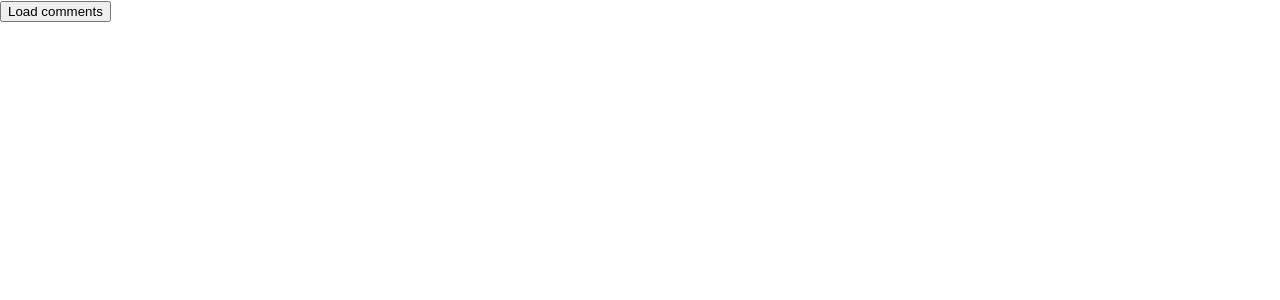
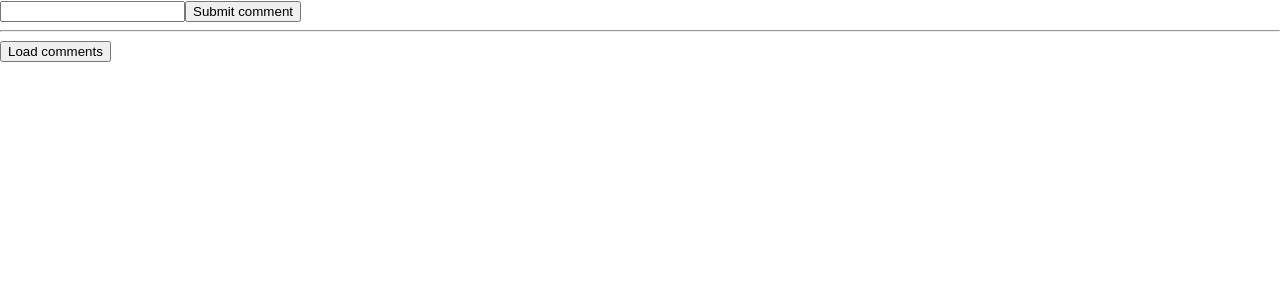
Before and after one commit to dkmqflx/nextjs-tutorial-study, a Next.js app: page /comments in a window 1280 px wide. Shown: the top 300 px of the page. Built offline with nearby package versions, Linux system fonts and the light colour scheme.

Commit message:
43. API Post Request

```diff
--- a/pages/api/comments/index.js
+++ b/pages/api/comments/index.js
@@ -1,5 +1,15 @@
 import { comments } from '../../../data/comments';
 
 export default function handler(req, res) {
-  res.status(200).json(comments);
+  if (req.method === 'GET') {
+    res.status(200).json(comments);
+  } else if (req.method === 'POST') {
+    const comment = req.body.comment;
+    const newComment = {
+      id: Date.now(),
+      text: comment,
+    };
+    comments.push(newComment);
+    res.status(201).json(newComment);
+  }
 }
--- a/pages/comments/index.js
+++ b/pages/comments/index.js
@@ -1,6 +1,7 @@
 import { useState } from 'react';
 function CommentsPage() {
   const [comments, setComments] = useState([]);
+  const [comment, setComment] = useState('');
 
   const fetchComments = async () => {
     const response = await fetch('/api/comments');
@@ -8,8 +9,25 @@
     setComments(data);
   };
 
+  const submitComment = async () => {
+    const response = await fetch('/api/comments', {
+      method: 'POST',
+      body: JSON.stringify({ comment }),
+      headers: {
+        'Content-Type': 'application/json',
+      },
+    });
+    const data = await response.json();
+    console.log(data);
+  };
+
   return (
     <>
+      <div>
+        <input type="text" value={comment} onChange={(e) => setComment(e.target.value)} />
+        <button onClick={submitComment}>Submit comment</button>
+      </div>
+      <hr />
       <button onClick={fetchComments}>Load comments</button>
       {comments.map((comment) => {
         return (
```
